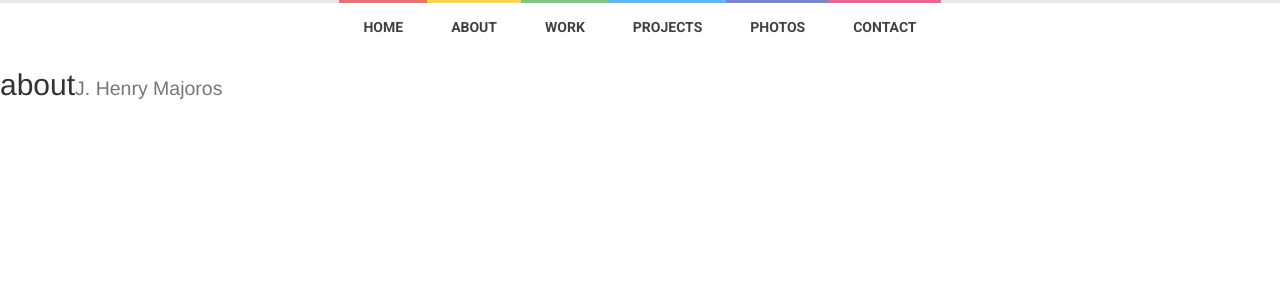
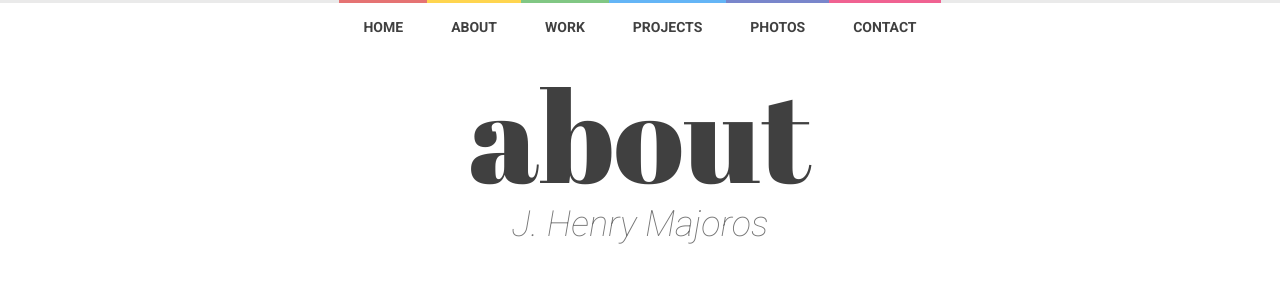
Before and after one commit to hmajoros/web, a Flask app: page /about in a window 1280 px wide. Shown: the top 308 px of the page. Run offline with Flask 2, Linux system fonts and the light colour scheme; some libraries are stand-ins or nearby versions.

Commit message:
adding heading styles and base layout for subpages

```diff
--- /dev/null
+++ b/web/static/css/heading.scss
@@ -0,0 +1,36 @@
+section.heading {
+    margin-top: 32px;
+    padding: 16px;
+
+    > h2 {
+        margin: 0;
+        text-align: center;
+        font-family: 'Abril Fatface';
+        font-size: 20vw;
+        color: rgba(0, 0, 0, 0.75);
+    }
+
+    > h3 {
+        margin: 0;
+        text-align: center;
+        font-family: 'Roboto';
+        font-weight: 100;
+        font-size: 32px;
+        font-style: italic;
+        color: rgba(0, 0, 0, 0.54);
+    }
+}
+
+@media screen and (min-width: 529px) {
+    section.heading {
+        margin: 0;
+
+        > h2 {
+            font-size: 128px;
+        }
+
+        > h3 {
+            font-size: 36px;
+        }
+    }
+}
--- a/web/static/css/main.css
+++ b/web/static/css/main.css
@@ -184,4 +184,30 @@ section.hero {
   height: 16px;
   width: 100%; }
 
+section.heading {
+  margin-top: 32px;
+  padding: 16px; }
+  section.heading > h2 {
+    margin: 0;
+    text-align: center;
+    font-family: 'Abril Fatface';
+    font-size: 20vw;
+    color: rgba(0, 0, 0, 0.75); }
+  section.heading > h3 {
+    margin: 0;
+    text-align: center;
+    font-family: 'Roboto';
+    font-weight: 100;
+    font-size: 32px;
+    font-style: italic;
+    color: rgba(0, 0, 0, 0.54); }
+
+@media screen and (min-width: 529px) {
+  section.heading {
+    margin: 0; }
+    section.heading > h2 {
+      font-size: 128px; }
+    section.heading > h3 {
+      font-size: 36px; } }
+
 /*# sourceMappingURL=main.css.map */
--- a/web/static/css/main.scss
+++ b/web/static/css/main.scss
@@ -5,3 +5,4 @@
 @import 'nav';
 @import 'hero';
 @import 'accent-top';
+@import 'heading';
--- a/web/static/css/nav.scss
+++ b/web/static/css/nav.scss
@@ -17,6 +17,7 @@ nav {
     }
 }
 
+// TODO: add variables for all break points
 @media screen and (min-width: 529px) {
     nav {
         height: $headerHeight;
--- a/web/templates/about.html
+++ b/web/templates/about.html
@@ -1,6 +1,10 @@
 {% extends 'base.html' %}
 {% block content %}
 
-<h2>{{ title }}<small>J. Henry Majoros</small></h2>
+<section class="heading">
+    <h2>{{ title }}</h2>
+    <h3>J. Henry Majoros</h3>
+</section>
+
 
 {% endblock %}
--- a/web/templates/base.html
+++ b/web/templates/base.html
@@ -10,7 +10,7 @@
   <!-- TODO: change all quotes below to double -->
   <link rel="stylesheet" href="static/bootstrap/css/bootstrap.min.css">
   <link rel="stylesheet" href="https://fonts.googleapis.com/icon?family=Material+Icons">
-  <link rel="stylesheet" href='http://fonts.googleapis.com/css?family=Roboto:100italic,300italic,400,500,700'>
+  <link rel="stylesheet" href='http://fonts.googleapis.com/css?family=Roboto:100,100italic,300italic,400,500,700'>
   <link rel="stylesheet" href='http://fonts.googleapis.com/css?family=Abril+Fatface'>
   <link rel="stylesheet" href="static/css/main.css">
 
@@ -18,7 +18,10 @@
 <body>
 
   {% include 'header.html' %}
-  {% block content %}{% endblock %}
+
+  <main class="text-center">
+    {% block content %}{% endblock %}
+  </main>
 
   <script src="static/js/jquery-1.11.3.min.js" type="text/javascript"></script>
   <script src="static/bootstrap/js/bootstrap.min.js" type="text/javascript"></script>
```
